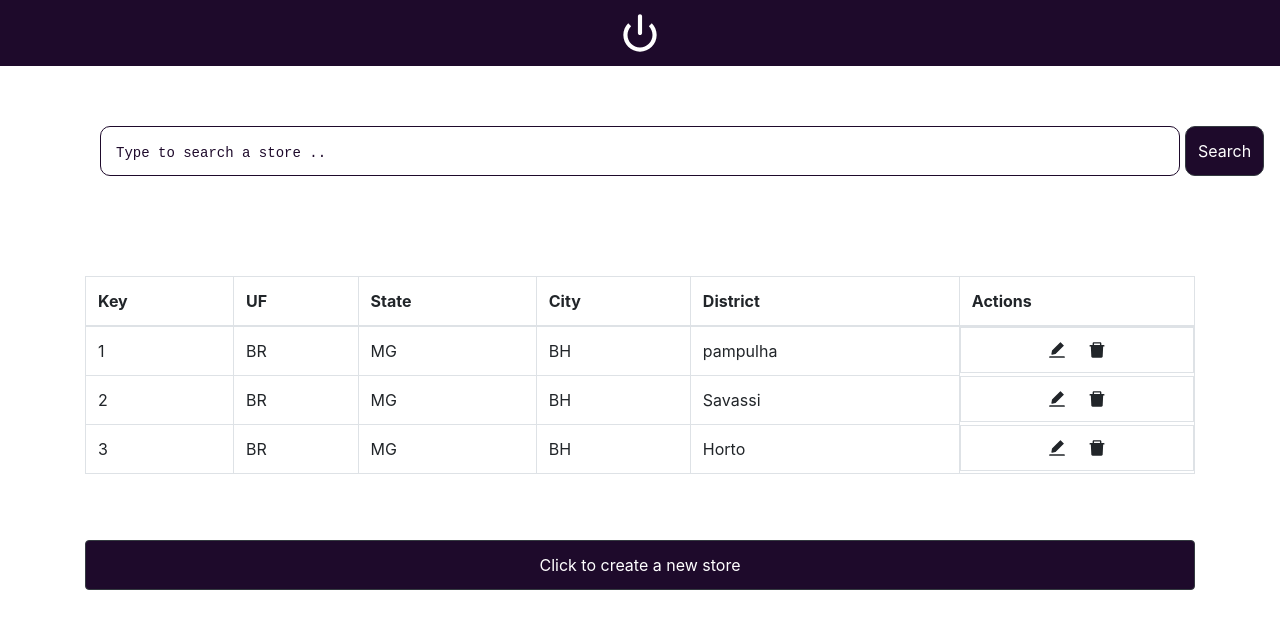
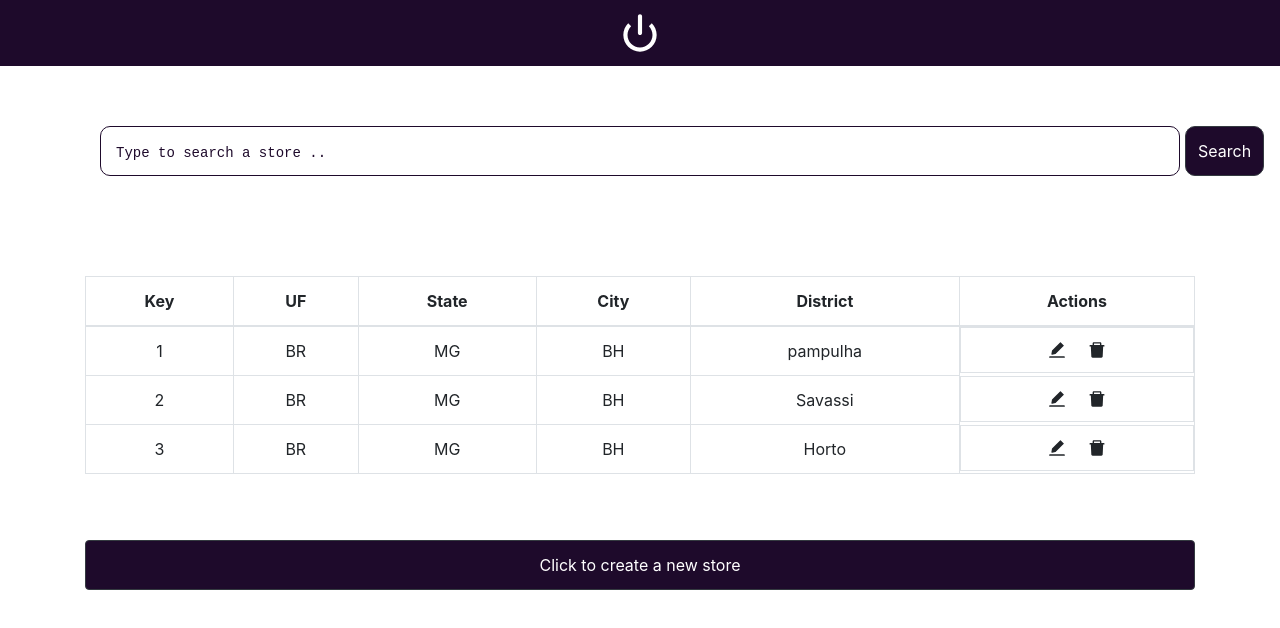
Before and after one commit to paulorodriguesdevcode/bhstore-app, a React (Create React App) app: page /home in a window 1280 px wide. Shown: the top 628 px of the page. Built offline with nearby package versions, Linux system fonts and the light colour scheme.

Commit message:
fix: align content table

```diff
--- a/src/components/MainHome/index.tsx
+++ b/src/components/MainHome/index.tsx
@@ -75,7 +75,11 @@ const MainHome: React.FC = () => {
         </Button>
       </div>
       {stores ? (
-        <Table bordered hover className='table-list-stores col-md-12'>
+        <Table
+          bordered
+          hover
+          className='table-list-stores col-md-12 text-center'
+        >
           <thead>
             <tr>
               <th>Key</th>
```
